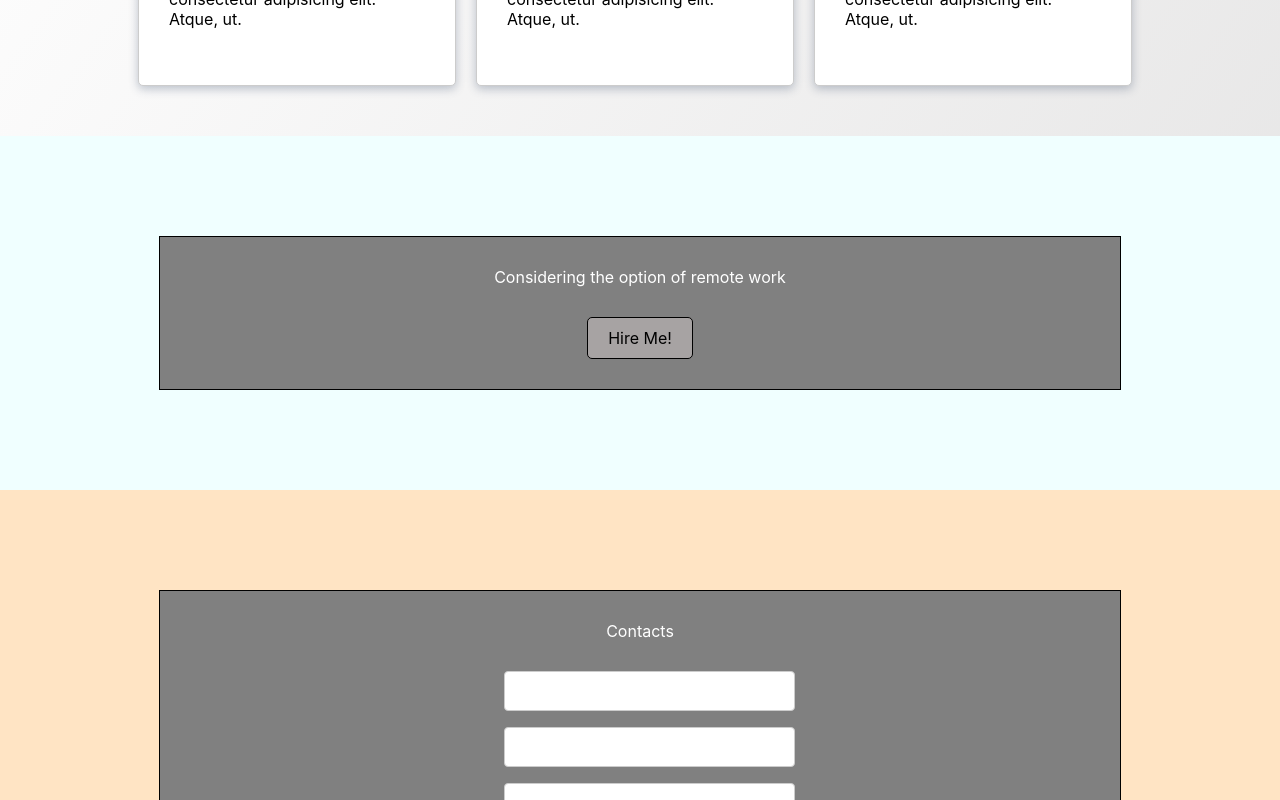
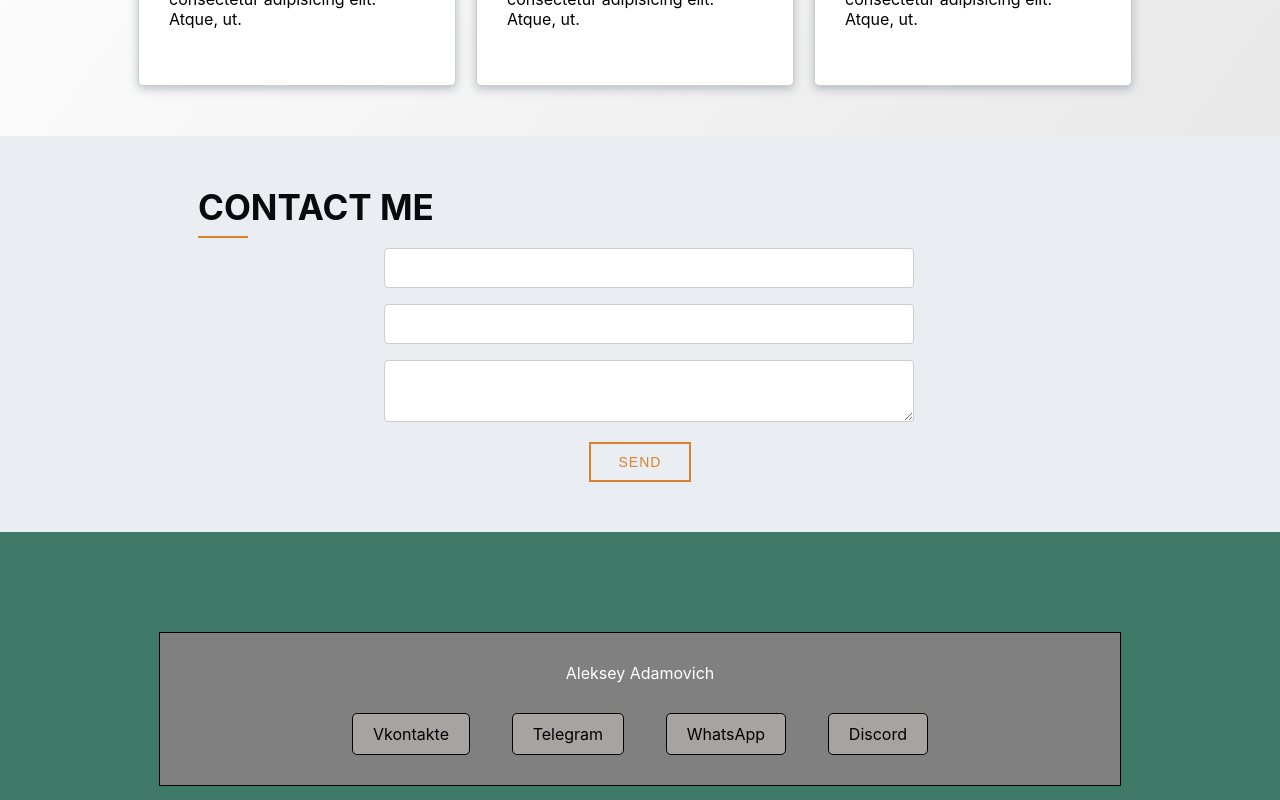
Before and after one commit to AlexAbrello/my-portfolio, a React (Create React App) app: page / in a window 1280 px wide. Shown: the part 1880-2680 px from the top of the page. Built offline with nearby package versions, Linux system fonts and the light colour scheme.

Commit message:
new portfolio contacts

```diff
--- a/src/App.tsx
+++ b/src/App.tsx
@@ -3,7 +3,6 @@ import {Header} from "./components/Header/Header";
 import {Main} from "./components/Main/Main";
 import {MySkills} from "./components/My Skills/MySkills";
 import {Portfolio} from "./components/Portfolio/Portfolio";
-import {FourthBlock} from "./components/Fourth Block/FourthBlock";
 import {Contact} from "./components/Contact/Contact";
 import {Footer} from "./components/Footer/Footer";
 
@@ -14,7 +13,6 @@ function App() {
           <Main />
           <MySkills />
           <Portfolio />
-          <FourthBlock />
           <Contact />
           <Footer />
       </div>
--- a/src/components/Contact/Contact.module.css
+++ b/src/components/Contact/Contact.module.css
@@ -1,36 +1,16 @@
 .page {
     width: 100%;
-    background-color: bisque;
+    background-color: #eaedf2;
 }
 .container {
-    max-width: 1200px;
+    width: 80%;
     margin: 0 auto;
-    display: flex;
-    align-items: center;
-    justify-content: center;
-}
-.info {
-    width: 80%;
-    margin-top: 100px;
-    margin-bottom: 100px;
-    padding-bottom: 30px;
-    border: 1px solid black;
-    background-color: grey;
-    display: flex;
-    flex-direction: column;
-    align-items: center;
-}
-.title {
-    width: 100%;
-    height: 50px;
-    padding-top: 30px;
-    text-align: center;
-    color: white;
+    padding: 50px 0 50px;
 }
 form {
     display: flex;
     flex-direction: column;
-    max-width: 600px;
+    max-width: 50%;
     margin: 0 auto;
 }
 
@@ -50,18 +30,25 @@ textarea {
 }
 
 button[type="submit"] {
-    background-color: #3c5c7f;
-    color: white;
-    font-size: 1.2rem;
-    padding: 0.5rem 1rem;
-    border: none;
-    border-radius: 6px;
+    width: 20%;
+    margin: 0 auto;
+    border: 2px solid #d9832e;
+    background-color: transparent;
+    color: #d9832e;
+    padding: 10px 20px;
+    font-size: 14px;
+    letter-spacing: 1px;
     cursor: pointer;
-    transition: background-color 0.3s ease-in-out;
+    font-weight: 500;
+    text-transform: uppercase;
+    -webkit-transition: ease-in-out all 0.55s;
+    transition: ease-in-out all 0.3s;
+    text-align: center;
 }
 
 button[type="submit"]:hover {
-    background-color: #0062cc;
+    background-color: #d9832e;
+    color: #ffffff;
 }
 
 input:focus,
--- a/src/components/Contact/Contact.tsx
+++ b/src/components/Contact/Contact.tsx
@@ -1,12 +1,14 @@
 import React from 'react';
 import style from './Contact.module.css'
+import {Headline} from "../Headline/Headline";
 
 export const Contact = () => {
   return (
       <div className={style.page}>
         <div className={style.container}>
-          <div className={style.info}>
-            <div className={style.title}>Contacts</div>
+          <div style={{marginLeft: '70px'}}>
+            <Headline name={'Contact me'}/>
+          </div>
           <form>
             <div>
               <input
@@ -31,6 +33,5 @@ export const Contact = () => {
           </form>
         </div>
       </div>
-      </div>
   );
 };
--- a/src/components/Fourth Block/FourthBlock.module.css
+++ /dev/null
@@ -1,37 +0,0 @@
-.page {
-    width: 100%;
-    background-color: azure;
-}
-.container {
-    max-width: 1200px;
-    margin: 0 auto;
-    display: flex;
-    align-items: center;
-    justify-content: center;
-}
-.info {
-    width: 80%;
-    margin-top: 100px;
-    margin-bottom: 100px;
-    padding-bottom: 30px;
-    border: 1px solid black;
-    background-color: grey;
-    display: flex;
-    flex-direction: column;
-    align-items: center;
-}
-.title {
-    width: 100%;
-    height: 50px;
-    padding-top: 30px;
-    text-align: center;
-    color: white;
-}
-.showButton {
-    text-decoration: none;
-    background-color: #a7a3a3;
-    color: black;
-    padding: 10px 20px;
-    border: 1px solid black;
-    border-radius: 5px;
-}
--- a/src/components/Fourth Block/FourthBlock.tsx
+++ /dev/null
@@ -1,15 +0,0 @@
-import React from 'react';
-import style from './FourthBlock.module.css'
-
-export const FourthBlock = () => {
-  return (
-      <div className={style.page}>
-        <div className={style.container}>
-          <div className={style.info}>
-            <div className={style.title}>Considering the option of remote work</div>
-            <a href="" className={style.showButton}>Hire Me!</a>
-          </div>
-        </div>
-      </div>
-  );
-};
--- a/src/components/Portfolio/Portfolio.tsx
+++ b/src/components/Portfolio/Portfolio.tsx
@@ -9,7 +9,9 @@ export const Portfolio = () => {
   return (
       <div className={style.page}>
         <div className={style.container}>
-          <Headline name={'My works'} />
+          <div style={{marginLeft: '70px'}}>
+            <Headline name={'My works'} />
+          </div>
           <div className={style.cardContainer}>
             <PortfolioCard title={'TodoList App'} logo={<RiTodoLine />}/>
             <PortfolioCard title={'Auto E-Shop'} logo={<GiAutoRepair />}/>
--- a/src/components/Works/Works.module.css
+++ /dev/null
@@ -1,68 +0,0 @@
-.container {
-    flex-basis: 30%;
-    height: 300px;
-    border: 1px solid black;
-    display: flex;
-    flex-direction: column;
-    justify-content: space-between;
-    align-items: center;
-    margin-top: 10px;
-    margin-bottom: 10px;
-}
-
-.logo {
-    width: 50px;
-    height: 50px;
-}
-
-.title {
-    margin-left: 10px;
-    color: white;
-}
-
-.description {
-    margin-left: 10px;
-    color: white;
-}
-
-.showButton {
-    text-decoration: none;
-    background-color: #a7a3a3;
-    color: black;
-    padding: 10px 20px;
-    border: 1px solid black;
-    border-radius: 5px;
-}
-
-.header {
-    width: 100%;
-    height: 70%;
-    background-color: #736969;
-    display: flex;
-    flex-direction: column;
-    align-items: center;
-    justify-content: space-around;
-}
-
-.footer {
-    width: 100%;
-    height: 30%;
-    background-color: cadetblue;
-}
-
-@media (max-width: 768px) {
-    .logo {
-        display: none;
-    }
-    .container {
-        height: 500px;
-    }
-    .header {
-        padding-top: 20px;
-        padding-bottom: 20px;
-    }
-    .footer {
-        padding-top: 20px;
-        padding-bottom: 20px;
-    }
-}
```
Also changed, not shown: src/components/Works/Works.tsx (deleted, +0 -18 lines). Lines whose indentation alone changed are shown as unchanged.
